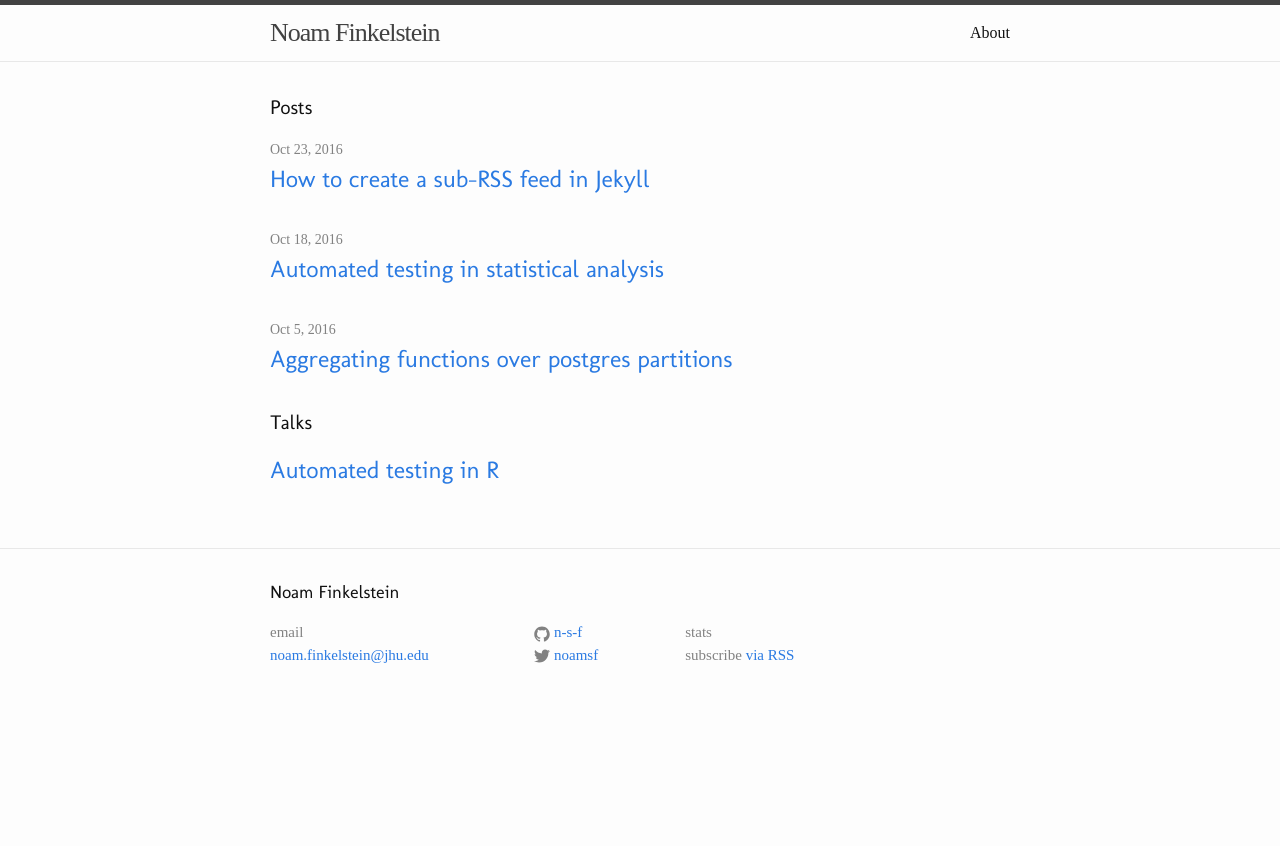
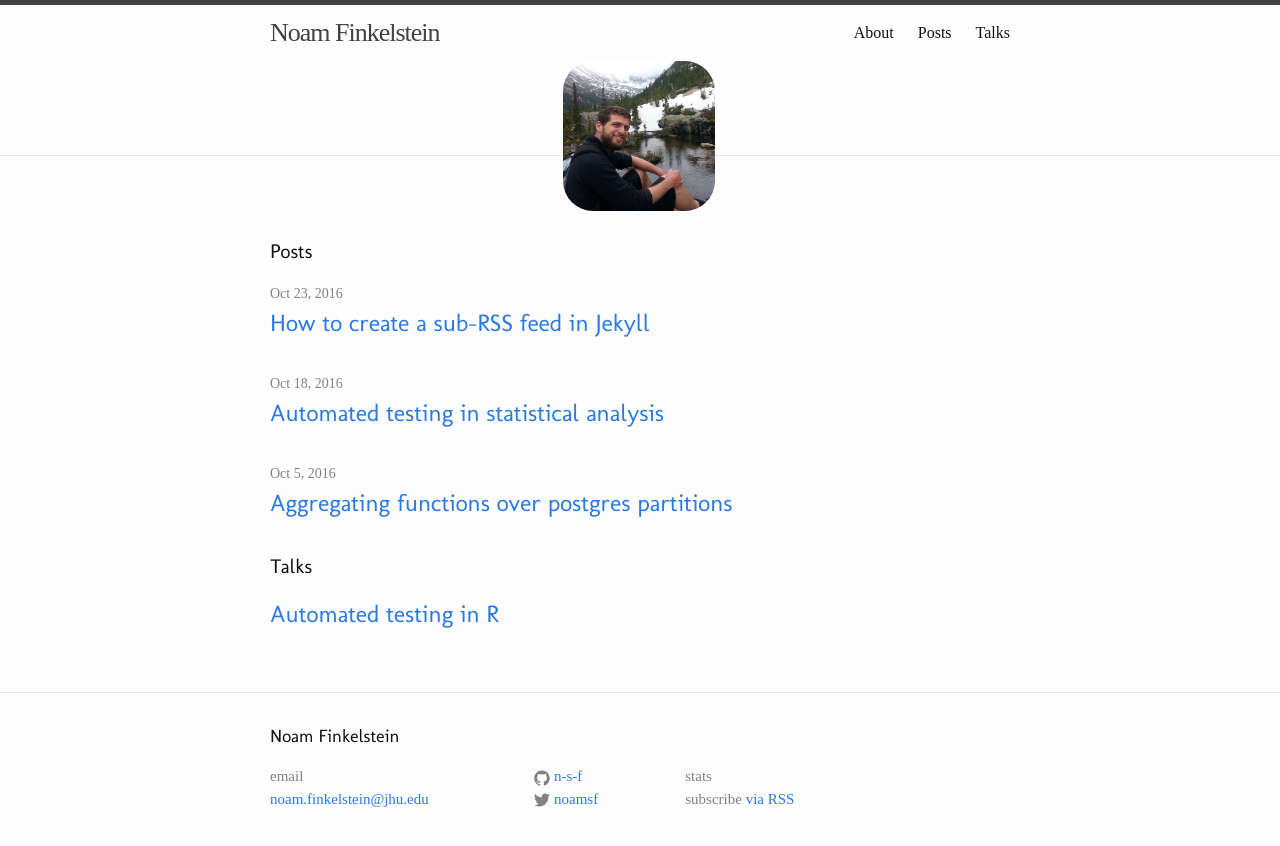
Before and after one commit to bolducp/n-s-f.github.io, a Jekyll site: the page built from index.html, in a window 1280 px wide. Shown: the top 846 px of the page. Built offline with Jekyll 4.4.1, drawn with Linux system fonts in a browser that asks for light colours; some web fonts are replaced.

Commit message:
Add 'posts' and 'talks' pages. Add avatar icon.

```diff
--- a/_includes/header.html
+++ b/_includes/header.html
@@ -23,5 +23,8 @@
     </nav>
 
   </div>
+  <div class="avatar_wrapper">
+    <img src="../images/noam.jpg" alt="noam_avatar">
+  </div>
 
 </header>
--- a/_layouts/default.html
+++ b/_layouts/default.html
@@ -6,7 +6,6 @@
   <body>
 
     {% include header.html %}
-
     <div class="page-content">
       <div class="wrapper">
         {{ content }}
@@ -16,5 +15,4 @@
     {% include footer.html %}
 
   </body>
-
 </html>
--- a/_sass/_layout.scss
+++ b/_sass/_layout.scss
@@ -4,10 +4,30 @@
 .site-header {
     border-top: 5px solid $grey-color-dark;
     border-bottom: 1px solid $grey-color-light;
-    min-height: 56px;
+    min-height: 150px;
 
     // Positioning context for the mobile navigation icon
     position: relative;
+
+    .avatar_wrapper {
+        text-align: center;
+
+        img {
+            max-height: 150px;
+            border-radius: 20%;
+            position: absolute;
+            left: 44%;
+
+            @media (max-width: 600px) {
+                position: relative;
+                left: 0;
+            }
+
+            @media (min-width: 601px) and (max-width: 800px) {
+                left: 41%
+            }
+        }
+    }
 }
 
 .site-title {
@@ -164,6 +184,11 @@
  */
 .page-content {
     padding: $spacing-unit 0;
+    margin-top: 50px;
+
+    @media (max-width: 600px) {
+        margin-top: 0;
+    }
 }
 
 .page-heading {
```
Also changed, not shown: _pages/posts.html (added, +15 -0 lines), _pages/talks.html (added, +14 -0 lines), images/noam.jpg (added).
